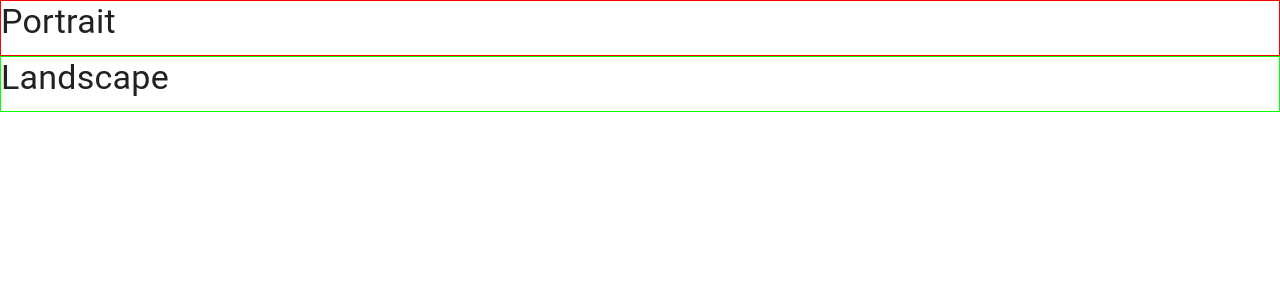
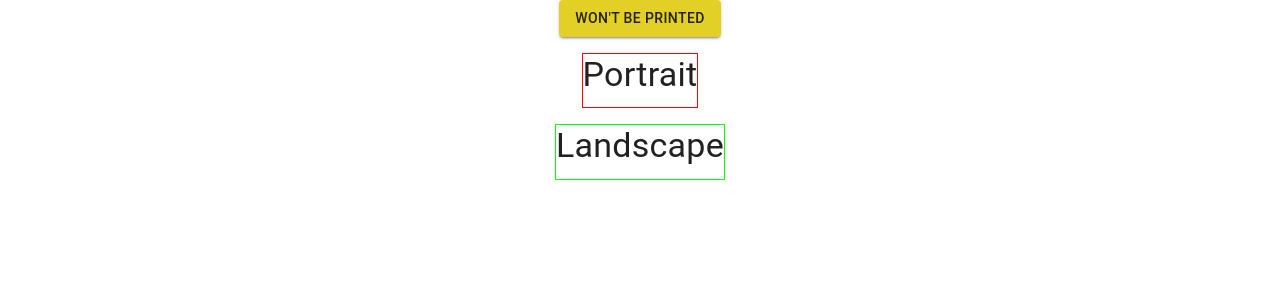
Before and after one commit to mrromro/mui-at-print-min, a React (Vite) app: page / in a window 1280 px wide. Shown: the top 300 px of the page. Built offline with nearby package versions, Linux system fonts and the light colour scheme.

Commit message:
Add new components

```diff
--- a/src/App.tsx
+++ b/src/App.tsx
@@ -1,10 +1,14 @@
 import Typography from "@mui/material/Typography"
 import Box from "@mui/material/Box"
 import "./styles.css"
+import { Button, Stack } from "@mui/material"
 
 export default function App() {
   return (
-    <Box>
+    <Stack gap={2} alignItems="center" sx={{ displayPrint: "contents" }}>
+      <Button variant="contained" color="ochre" sx={{ displayPrint: "none" }}>
+        Won't be printed
+      </Button>
       <Box className="print-portrait">
         <Typography variant="h4" component="h1" gutterBottom>
           Portrait
@@ -15,6 +19,6 @@ export default function App() {
           Landscape
         </Typography>
       </Box>
-    </Box>
+    </Stack>
   )
 }
```
